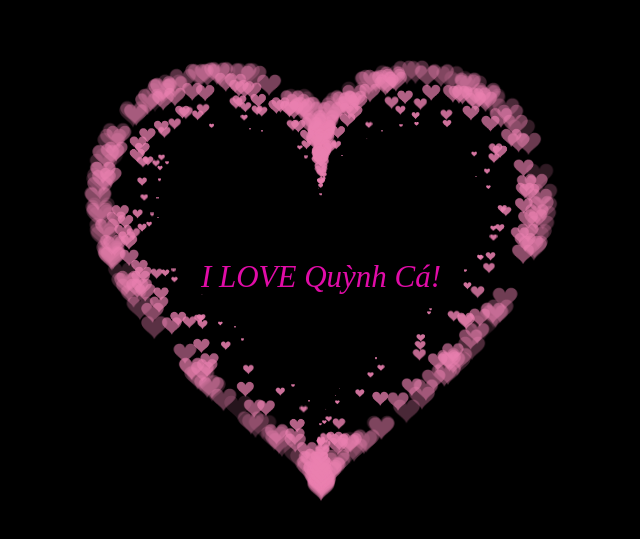
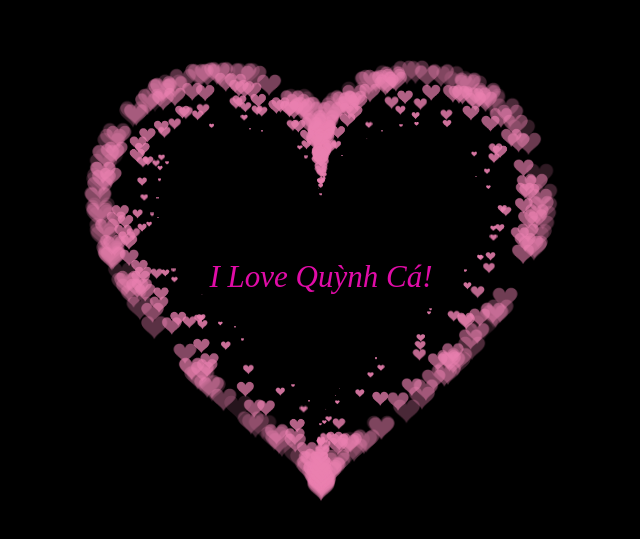
Before and after one commit to daithang28/Love, a plain HTML site: page index.html in a window 1280 px wide. Shown: the part 123-662 px from the top of the page, without its empty margins (319-959 px from the left). Drawn offline with Linux system fonts and the light colour scheme.

Commit message:
Update index.html

```diff
--- a/index.html
+++ b/index.html
@@ -514,7 +514,7 @@ var ParticlePool = (function() {
         align-items: center;
         justify-content: center;
         margin-bottom: 5px;
-        text-align: center;">I LOVE Quỳnh Cá!</div>
+        text-align: center;">I Love Quỳnh Cá!</div>
 
  </BODY>
 
```
